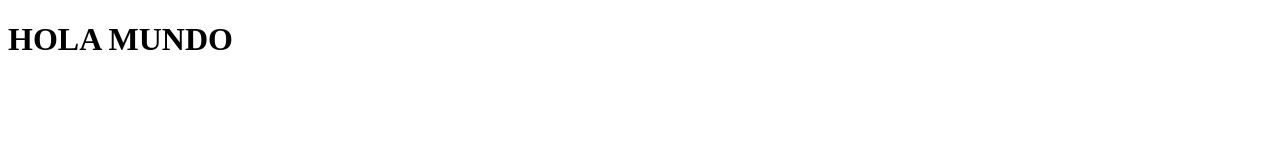
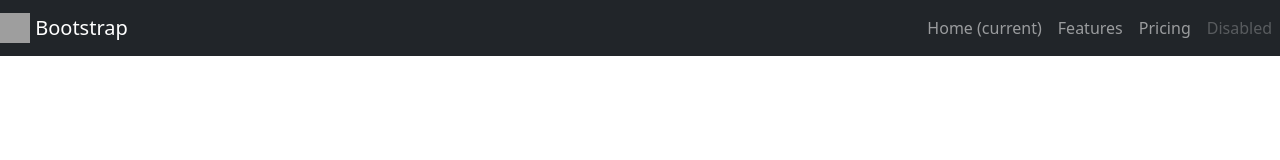
Before and after one commit to IngSneiderPineda/demo_boostrap, a plain HTML site: page index.html in a window 1280 px wide. Drawn offline with nearby package versions, Linux system fonts and the light colour scheme; grey boxes are pictures that could not be loaded.

Commit message:
creacion de menu de navegación

```diff
--- a/index.html
+++ b/index.html
@@ -5,8 +5,33 @@
     <meta http-equiv="X-UA-Compatible" content="IE=edge">
     <meta name="viewport" content="width=device-width, initial-scale=1.0">
     <title>Sitio web con Boostrap</title>
+    <link href="https://cdn.jsdelivr.net/npm/bootstrap@5.2.0/dist/css/bootstrap.min.css" rel="stylesheet" integrity="sha384-gH2yIJqKdNHPEq0n4Mqa/HGKIhSkIHeL5AyhkYV8i59U5AR6csBvApHHNl/vI1Bx" crossorigin="anonymous">
 </head>
 <body>
-    <h1>HOLA MUNDO</h1>
+    <!--<h1>HOLA MUNDO</h1>-->
+
+    <nav class="navbar navbar-expand-lg sticky-top navbar-dark bg-dark ">
+        <a class="navbar-brand " href="#">
+            <img src="https://getbootstrap.com/docs/4.5/assets/brand/bootstrap-solid.svg " width="30" height="30" class="d-inline-block align-top " alt=" " loading="lazy "> Bootstrap
+        </a>
+        <div class="collapse navbar-collapse justify-content-end " id="navbarNav ">
+            <ul class="navbar-nav ">
+                <li class="nav-item active ">
+                    <a class="nav-link " href="# ">Home <span class="sr-only ">(current)</span></a>
+                </li>
+                <li class="nav-item ">
+                    <a class="nav-link " href="# ">Features</a>
+                </li>
+                <li class="nav-item ">
+                    <a class="nav-link " href="# ">Pricing</a>
+                </li>
+                <li class="nav-item ">
+                    <a class="nav-link disabled " href="# " tabindex="-1 " aria-disabled="true ">Disabled</a>
+                </li>
+            </ul>
+        </div>
+    </nav>
+    <script src="https://code.jquery.com/jquery-3.5.1.slim.min.js" integrity="sha384-DfXdz2htPH0lsSSs5nCTpuj/zy4C+OGpamoFVy38MVBnE+IbbVYUew+OrCXaRkfj" crossorigin="anonymous"></script>
+    <script src="https://cdn.jsdelivr.net/npm/bootstrap@5.2.0/dist/js/bootstrap.bundle.min.js" integrity="sha384-A3rJD856KowSb7dwlZdYEkO39Gagi7vIsF0jrRAoQmDKKtQBHUuLZ9AsSv4jD4Xa" crossorigin="anonymous"></script>
 </body>
 </html>
```
